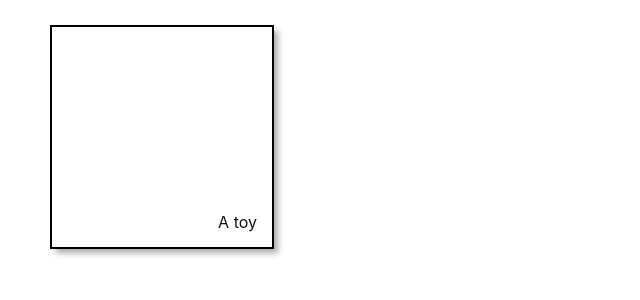
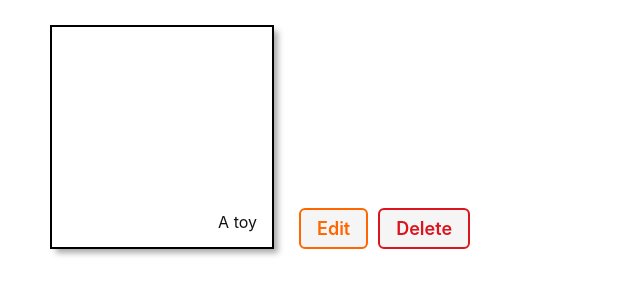
Before and after one commit to venmorr/finch-finder, a Django app: template main_app/templates/main_app/toy_detail.html in a window 1280 px wide. Shown: the part 55-355 px from the top of the page, without its empty margins (0-640 px from the left). Run offline with Django 4.2, Linux system fonts and the light colour scheme; the template is opened without the code that fills it, so the values that code supplies are empty.

Commit message:
add add toys edit and delete

```diff
--- a/main_app/templates/main_app/toy_detail.html
+++ b/main_app/templates/main_app/toy_detail.html
@@ -18,7 +18,7 @@
     <p>A {{ toy.color }} toy</p>
   </div>
 </div>
-{% comment %} <a href="{% url 'toy-update' toy.id %}" class="btn warn">Edit</a> {% endcomment %}
-{% comment %} <a href="{% url 'toy-delete' toy.id %}" class="btn danger">Delete</a> {% endcomment %}
+<a href="{% url 'toy-update' toy.id %}" class="btn warn">Edit</a>
+<a href="{% url 'toy-delete' toy.id %}" class="btn danger">Delete</a>
 
 {% endblock %}
--- a/main_app/urls.py
+++ b/main_app/urls.py
@@ -13,6 +13,6 @@ urlpatterns = [
   path('toys/create/', views.ToyCreate.as_view(), name='toy-create'),
   path('toys/<int:pk>/', views.ToyDetail.as_view(), name='toy-detail'),
   path('toys/', views.ToyList.as_view(), name='toy-index'),
-  # path('toys/<int:pk>/update/', views.ToyUpdate.as_view(), name='toy-update'),
-  # path('toys/<int:pk>/delete/', views.ToyDelete.as_view(), name='toy-delete'),
+  path('toys/<int:pk>/update/', views.ToyUpdate.as_view(), name='toy-update'),
+  path('toys/<int:pk>/delete/', views.ToyDelete.as_view(), name='toy-delete'),
 ]
```
Also changed, not shown: main_app/views.py (+8 -0 lines).
